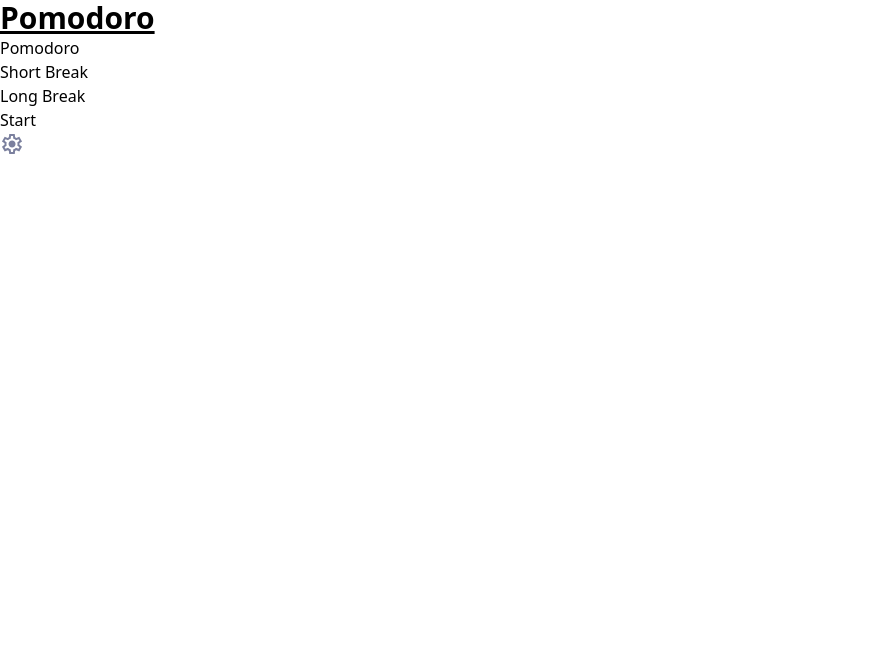
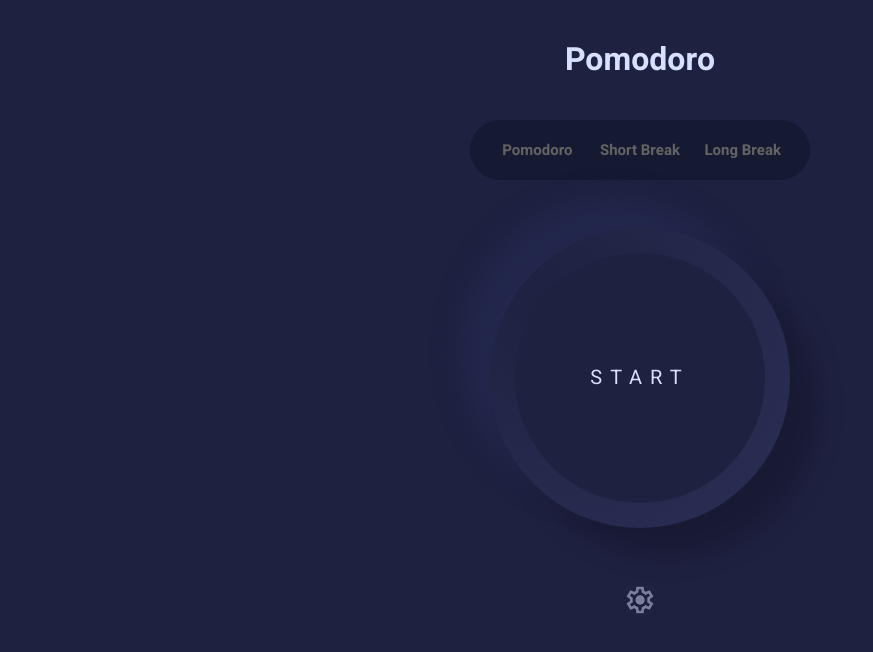
Before and after one commit to NgirfanulMangali/pomodoro-app, a React (Vite) app: page / in a window 1280 px wide. Shown: the top 652 px of the page, without its empty margins (0-873 px from the left). Built offline with nearby package versions, Linux system fonts and the light colour scheme.

Commit message:
do css styling using tailwindcss to the project

```diff
--- a/index.html
+++ b/index.html
@@ -6,7 +6,7 @@
      <link href="/src/index.css" rel="stylesheet">
     <title>Pomodoro</title>
   </head>
-  <body>
+  <body class="bg-darkblue-1E font-Heebo box-border p-0 m-0">
     <div id="root"></div>
     <script type="module" src="/src/main.jsx"></script>
   </body>
--- a/src/TimeOption.jsx
+++ b/src/TimeOption.jsx
@@ -1,10 +1,12 @@
+import styles from './TimeOption.module.css';
+
 
 export default function TimeOption() {
   return (
-    <div>
-      <p>Pomodoro</p>
-      <p>Short Break</p>
-      <p>Long Break</p>
+    <div className="rounded-[40px] bg-black-15 w-[340px] h-[60px]    flex       justify-evenly items-center px-4 mx-auto">
+      <p className={styles.TimeOption}>Pomodoro</p>
+      <p className={styles.TimeOption}>Short Break</p>
+      <p className={styles.TimeOption}>Long Break</p>
     </div>
   );
 };
--- /dev/null
+++ b/src/TimeOption.module.css
@@ -0,0 +1,17 @@
+.TimeOption {
+    font-weight: bold;
+    font-size: 15px;
+    color: #636363;
+    width: 110px;
+    height: 40px;
+    border-radius: 30px;
+    display: flex;
+    justify-content: center;
+    align-items: center;
+    transition: all 0.2s ease;
+}
+
+.TimeOption:hover {
+    color: #3B263E;
+    background-color: #F8736F;
+}
--- a/src/TimerSection.jsx
+++ b/src/TimerSection.jsx
@@ -1,12 +1,17 @@
 export default function TimerSection() {
     return (
-        <div>
-            <div>
-                <div>
-                    <span></span>
-                    <button>Start</button>
+        <div className="mx-auto mt-12 w-[300px] h-[300px] rounded-full items-center bg-radial-[at_20%_25%] from-darkblue-1E to-darkblue-29 to-85% shadow-white-black relative">
+            <div className="absolute inset-0 m-auto w-[250px] h-[250px] rounded-full bg-darkblue-1E">
+                <div className="flex flex-col justify-center items-center h-full">
+                    <span className=" font-extrabold text-white-8D text-M-64" id="numberTimer">
+
+                    </span>
+                    <button className="text-white-8D text-M-20 font-mediums tracking-[0.4em]  transition transform duration-200 active:scale-95 " id="start">
+                        START
+                    </button>
                 </div>
             </div>
+
         </div>
     )
 }
--- a/src/index.css
+++ b/src/index.css
@@ -1 +1,61 @@
+@import url('https://fonts.googleapis.com/css2?family=Heebo:wght@100..900&family=Jua&display=swap');
+@import url('https://fonts.googleapis.com/css2?family=Crimson+Text:ital,wght@0,400;0,600;0,700;1,400;1,600;1,700&family=Heebo:wght@100..900&family=Jua&display=swap');
+@import url('https://fonts.googleapis.com/css2?family=Jua&display=swap');
 @import "tailwindcss";
+
+@theme {
+    --color-darkblue-1E: #1E2140;
+    --color-darkblue-29: #292D52;
+    --color-young-orange: #F8736F;
+    --color-white-8D: #D8E0FF;
+    --color-gray-63: #636782;
+    --color-brown-3B: #3B263E;
+    --color-gray-7B-0.5: rgba(123, 128, 158, 0.5);
+    --color-black-15: #151932;
+    --color-white-EE: #EEF1FA;
+    --color-black-15-0.9: rgba(21, 21, 39, 0.9);
+    --color-gray-99: #999999;
+    --color-gray-DE: #DEDEDE;
+    --color-white-FF: #FFFFFF;
+    --color-black-11-0.7: rgba(17, 25, 47, 0.7);
+    --color-tosca-green: #6FF3F8;
+    --color-young-purple: #D981F9;
+
+
+    /* Mobile Text Sizes */
+    --text-M-32: 2rem;
+    --text-M-15: 0.9375rem;
+    --text-M-20: 1.25rem;
+    --text-M-64: 4rem;
+    --text-M-16: 1rem;
+    --text-M-14: 0.875rem;
+    --text-M-11: 0.6875rem;
+    --text-M-12: 0.75rem;
+
+    /* Tablet Text Sizes */
+    --text-T-40: 2.5rem;
+    --text-T-20: 1.25rem;
+    --text-T-24: 1.5rem;
+    --text-T-85: 5.3125rem;
+    --text-T-16: 1rem;
+    --text-T-13: 0.8125rem;
+    --text-T-18: 1.125rem;
+    --text-T-30: 1.875rem;
+
+    /* Desktop Text Sizes */
+    --text-D-20: 1.25rem;
+    --text-D-24: 1.5rem;
+    --text-D-115: 7.1875rem;
+    --text-D-40: 2.5rem;
+    --text-D-16: 1rem;
+    --text-D-15: 0.9375rem;
+    --text-D-36: 2.25rem;
+
+    --font-Heebo: 'Heebo', sans-serif;
+    --font-crimson: 'Crimson Text', serif;
+    --font-Jua: 'Jua', sans-serif;
+
+
+    --shadow-white-black: 28px 28px 28px rgba(0, 0, 0, 0.2), -28px -28px 28px rgba(38, 43, 85, 0.6);
+
+}
--- a/src/main.jsx
+++ b/src/main.jsx
@@ -6,11 +6,11 @@ import settinglogo from './assets/setting icon.svg'
 
 createRoot(document.getElementById('root')).render(
   <StrictMode>
-    <h1 className="text-3xl font-bold underline">Pomodoro</h1>
+    <h1 className="font-bold text-M-32 text-white-8D text-center my-9">Pomodoro</h1>
     < TimeOption />
     <TimerSection />
-    <div>
-      <img src={settinglogo} alt="settinglogo" />
+    <div className="flex justify-center mt-14 ">
+      <img src={settinglogo} alt="settinglogo" className="w-8 h-8" />
     </div>
   </StrictMode>,
 )
```
